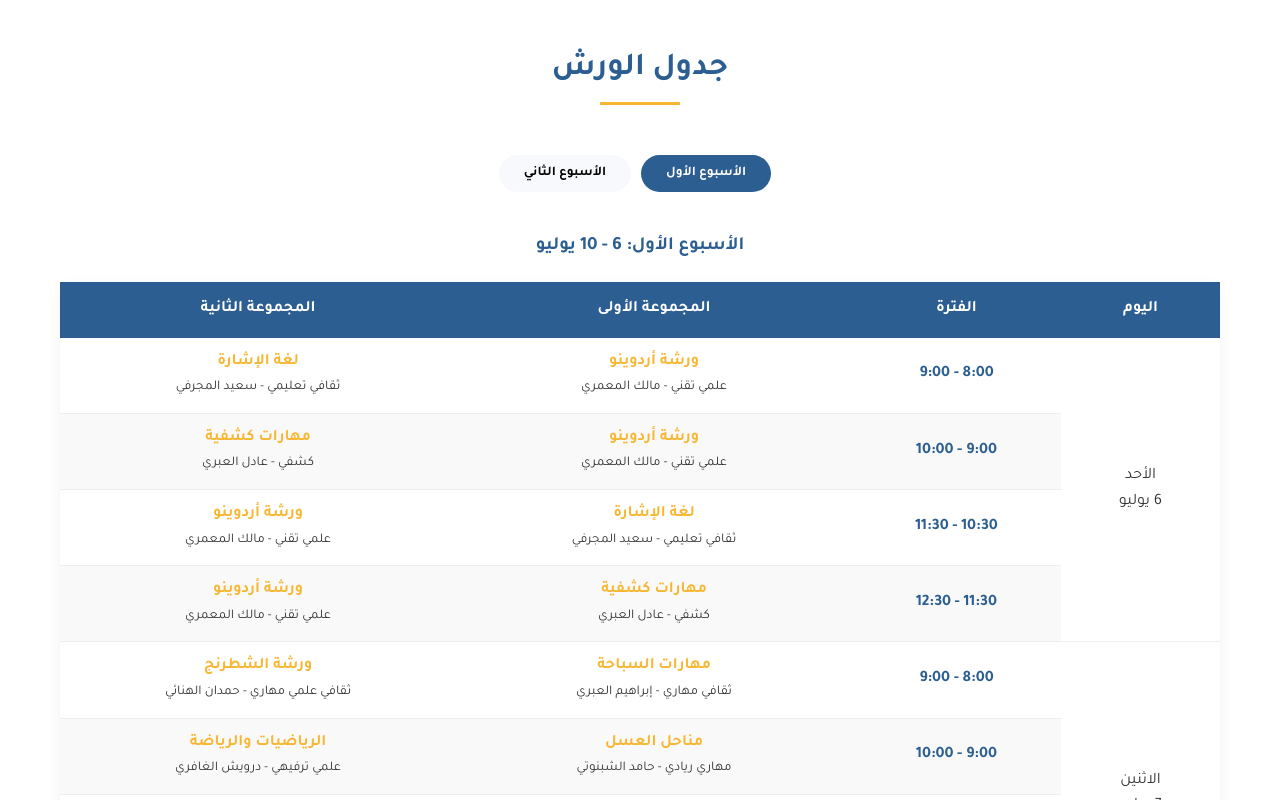
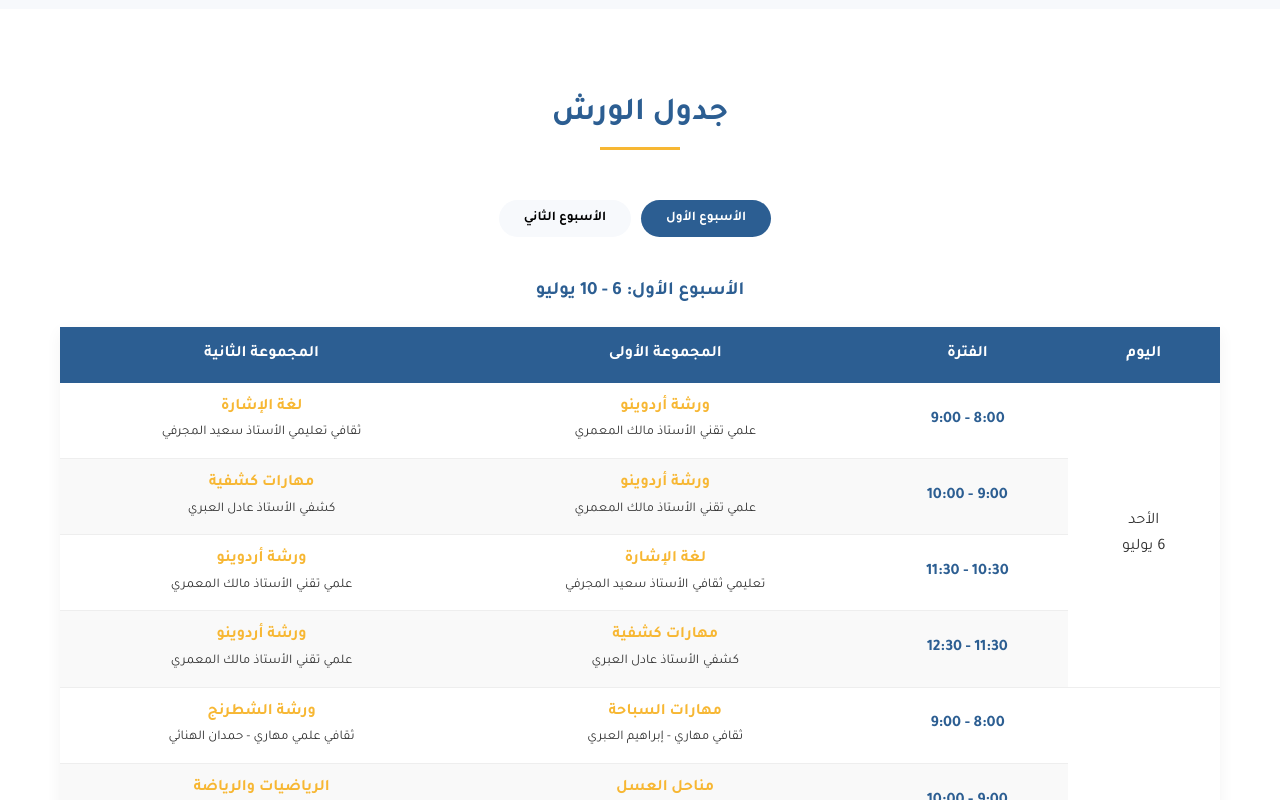
Before and after one commit to sultanalwaeli/huthifa, a plain HTML site: page index.html in a window 1280 px wide. Shown: the part 2000-2800 px from the top of the page. Drawn offline with Linux system fonts and the light colour scheme.

Commit message:
Update index.html

```diff
--- a/index.html
+++ b/index.html
@@ -164,7 +164,7 @@
 
         /* Hero Section */
         .hero {
-            background: linear-gradient(rgba(44, 94, 146, 0.8), rgba(44, 94, 146, 0.9)), url('https://images.unsplash.com/photo-1523050854058-8df90110c9f1?ixlib=rb-4.0.3&ixid=M3wxMjA3fDB8MHxwaG90by1wYWdlfHx8fGVufDB8fHx8fA%3D%3D&auto=format&fit=crop&w=1470&q=80') no-repeat center center;
+            background: linear-gradient(rgba(44, 94, 146, 0.8), rgba(44, 94, 146, 0.9)), url('https://d.top4top.io/p_3463l1m5i1.jpeg') no-repeat center center;
             background-size: cover;
             color: white;
             padding: 100px 0;
@@ -620,12 +620,13 @@
                 <img src="https://a.top4top.io/p_3463hcooj1.png" alt="شعار مركز حذيفية بن اليمان الصيفي">
                 <div class="logo-text">
                     <h1>مركز حذيفية بن اليمان الصيفي</h1>
+                    <h1>صيفي تواصل ونماء</h1>
                     <p>برنامج صيفي تعليمي ترفيهي للطلاب من الصف الخامس إلى الحادي عشر</p>
                 </div>
             </div>
             <div class="date-badge">
                 <i class="far fa-calendar-alt"></i>
-                <span>6 - 17 يوليو 2024</span>
+                <span>6 - 17 يوليو 2025</span>
             </div>
         </div>
     </header>
@@ -760,44 +761,52 @@
                                 <td class="time-slot">8:00 - 9:00</td>
                                 <td>
                                     <span class="workshop-name">ورشة أردوينو</span><br>
-                                    <small>علمي تقني - مالك المعمري</small>
+                                    <small>علمي تقني</small>
+                                      <small>الأستاذ مالك المعمري</small>
                                 </td>
                                 <td>
                                     <span class="workshop-name">لغة الإشارة</span><br>
-                                    <small>ثقافي تعليمي - سعيد المجرفي</small>
+                                    <small>ثقافي تعليمي </small>
+                                     <small> الأستاذ سعيد المجرفي</small>
                                 </td>
                             </tr>
                             <tr>
                                 <td class="time-slot">9:00 - 10:00</td>
                                 <td>
                                     <span class="workshop-name">ورشة أردوينو</span><br>
-                                    <small>علمي تقني - مالك المعمري</small>
+                                      <small>علمي تقني</small>
+                                      <small>الأستاذ مالك المعمري</small>
                                 </td>
                                 <td>
                                     <span class="workshop-name">مهارات كشفية</span><br>
-                                    <small>كشفي - عادل العبري</small>
+                                       <small> كشفي</small>
+                                      <small>الأستاذ عادل العبري </small>
                                 </td>
                             </tr>
                             <tr>
                                 <td class="time-slot">10:30 - 11:30</td>
                                 <td>
                                     <span class="workshop-name">لغة الإشارة</span><br>
-                                    <small>ثقافي تعليمي - سعيد المجرفي</small>
+                                   <small>تعليمي ثقافي</small>
+                                      <small>الأستاذ سعيد المجرفي</small>
                                 </td>
                                 <td>
                                     <span class="workshop-name">ورشة أردوينو</span><br>
-                                    <small>علمي تقني - مالك المعمري</small>
+                                        <small>علمي تقني</small>
+                                      <small>الأستاذ مالك المعمري</small>
                                 </td>
                             </tr>
                             <tr>
                                 <td class="time-slot">11:30 - 12:30</td>
                                 <td>
                                     <span class="workshop-name">مهارات كشفية</span><br>
-                                    <small>كشفي - عادل العبري</small>
+                                      <small> كشفي</small>
+                                      <small>الأستاذ عادل العبري </small>
                                 </td>
                                 <td>
                                     <span class="workshop-name">ورشة أردوينو</span><br>
-                                    <small>علمي تقني - مالك المعمري</small>
+                                      <small>علمي تقني</small>
+                                      <small>الأستاذ مالك المعمري</small>
                                 </td>
                             </tr>
 
```
